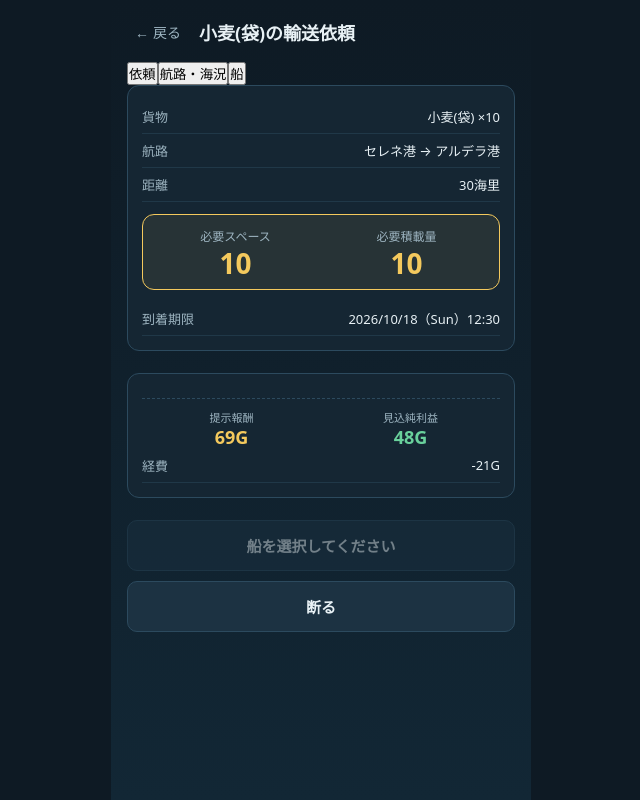
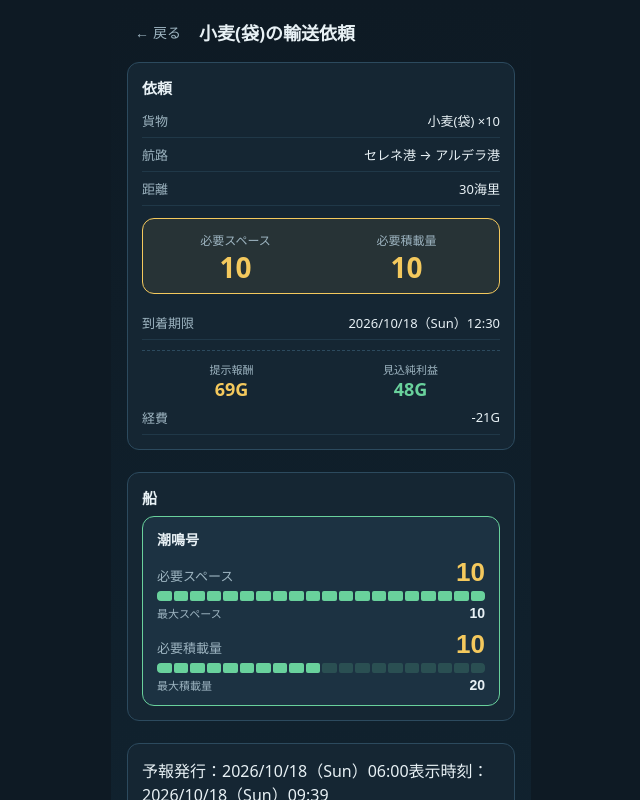
Before and after one commit to Shienori/shioji-no-shokai, a React (Vite) app in the folder shioji-no-shokai-mvp/: page / in a window 1280 px wide. Both pictures are taken after a click on the button 640 px from the left and 463 px from the top of the page. Shown: the top 800 px of the page, without its empty margins (319-959 px from the left). Built offline with nearby package versions, Linux system fonts and the light colour scheme.

Commit message:
feat: combine contract detail sections into scrollable layout

```diff
--- a/shioji-no-shokai-mvp/src/components/contract/ContractDetailScreen.tsx
+++ b/shioji-no-shokai-mvp/src/components/contract/ContractDetailScreen.tsx
@@ -5,7 +5,7 @@ import { getRouteById } from "../../data/routes";
 import { getCargoById } from "../../data/cargos";
 import { getContractCargoRequirements, getContractSchedule } from "../../domain/contractOffer";
 import { calculateExpense } from "../../domain/reward";
-import { formatDateTime, formatDuration } from "../../domain/time";
+import { formatDateTime } from "../../domain/time";
 import { CapacityGauge } from "./CapacityGauge";
 import { RouteSeaConditionTab } from "./RouteSeaConditionTab";
 
@@ -18,8 +18,6 @@ interface ContractDetailScreenProps {
   onClose: () => void;
 }
 
-type DetailTab = "contract" | "route" | "ship";
-
 export function ContractDetailScreen({
   contract,
   ships,
@@ -28,11 +26,9 @@ export function ContractDetailScreen({
   onAccept,
   onClose
 }: ContractDetailScreenProps) {
-  const [activeTab, setActiveTab] = useState<DetailTab>("contract");
   const [selectedShipId, setSelectedShipId] = useState<string | null>(null);
 
   useEffect(() => {
-    setActiveTab("contract");
     setSelectedShipId(null);
   }, [contract?.id]);
 
@@ -57,34 +53,9 @@ export function ContractDetailScreen({
         <h2>{cargo.name}の輸送依頼</h2>
       </header>
 
-      <div className="detail-tabs">
-        <button
-          type="button"
-          className={activeTab === "contract" ? "active" : ""}
-          onClick={() => setActiveTab("contract")}
-        >
-          依頼
-        </button>
-        <button
-          type="button"
-          className={activeTab === "route" ? "active" : ""}
-          onClick={() => setActiveTab("route")}
-        >
-          航路・海況
-        </button>
-        <button
-          type="button"
-          className={activeTab === "ship" ? "active" : ""}
-          onClick={() => setActiveTab("ship")}
-        >
-          船
-        </button>
-      </div>
-
       <div className="detail-body">
-        {activeTab === "contract" && (
-          <>
-            <div className="card detail-card">
+        <section className="card detail-card">
+          <h3>依頼</h3>
           <div className="kv"><span>貨物</span><span>{cargo.name} ×{contract.quantity}</span></div>
           <div className="kv"><span>航路</span><span>{fromPort.name} → {toPort.name}</span></div>
           <div className="kv"><span>距離</span><span>{route.distance}海里</span></div>
@@ -99,30 +70,16 @@ export function ContractDetailScreen({
             </div>
           </div>
           <div className="kv"><span>到着期限</span><span>{deadlineLabel}</span></div>
-            </div>
 
-            <div className="card detail-card">
           <div className="reward-row">
             <div className="reward-item"><div className="label">提示報酬</div><div className="value">{contract.offeredReward}G</div></div>
             <div className="reward-item net"><div className="label">見込純利益</div><div className="value">{netProfit}G</div></div>
           </div>
           <div className="kv"><span>経費</span><span>-{expense}G</span></div>
-            </div>
-          </>
-        )}
+        </section>
 
-        {activeTab === "route" && (
-          <RouteSeaConditionTab
-            routeId={contract.routeId}
-            fromPortId={route.fromPortId}
-            toPortId={route.toPortId}
-            selectedShip={selectedShip}
-          />
-        )}
-
-        {activeTab === "ship" && (
-          <div className="card detail-card ship-select-card">
-            <h3>積載する船を選択</h3>
+        <section className="card detail-card ship-select-card">
+          <h3>船</h3>
           <div className="ship-select-list">
             {ships.map((ship) => {
               const isEligible = eligibleShips.some((item) => item.id === ship.id);
@@ -153,8 +110,16 @@ export function ContractDetailScreen({
               );
             })}
           </div>
-          </div>
-        )}
+        </section>
+
+        <section>
+          <RouteSeaConditionTab
+            routeId={contract.routeId}
+            fromPortId={route.fromPortId}
+            toPortId={route.toPortId}
+            selectedShip={selectedShip}
+          />
+        </section>
       </div>
 
       <footer className="detail-footer">
```
Lines whose indentation alone changed are shown as unchanged.
